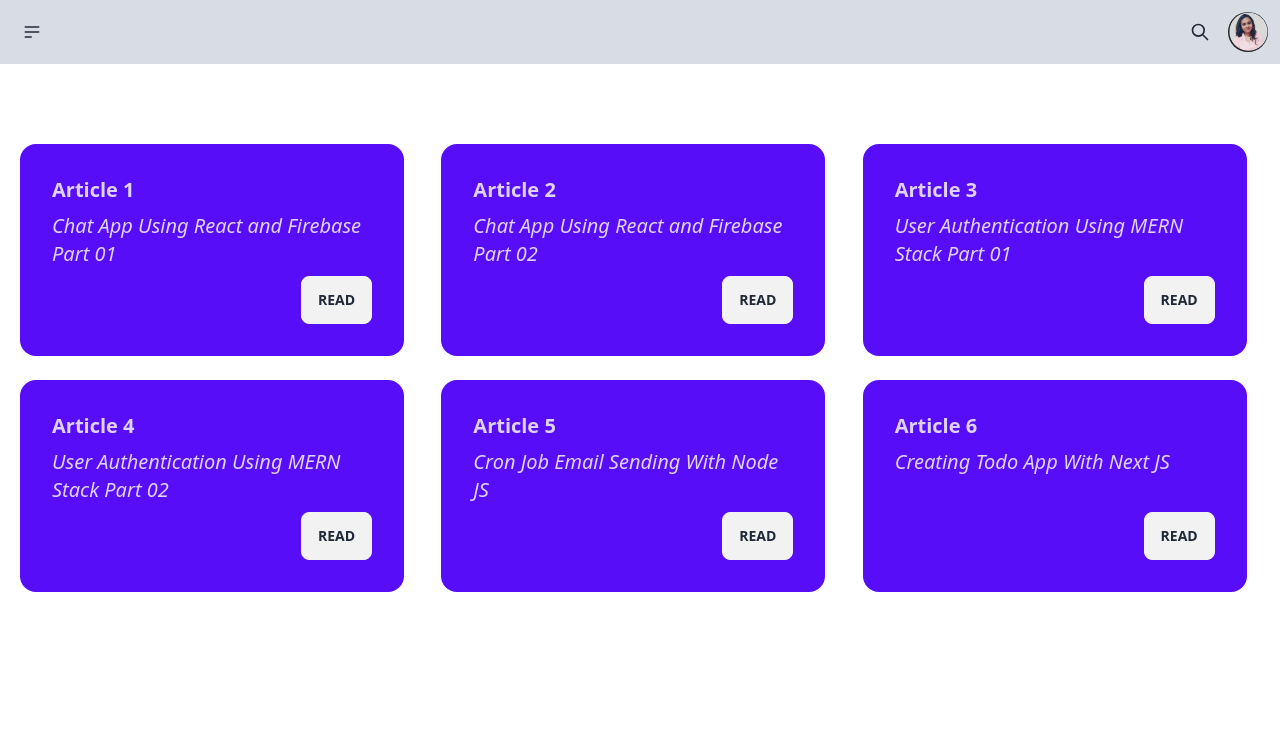
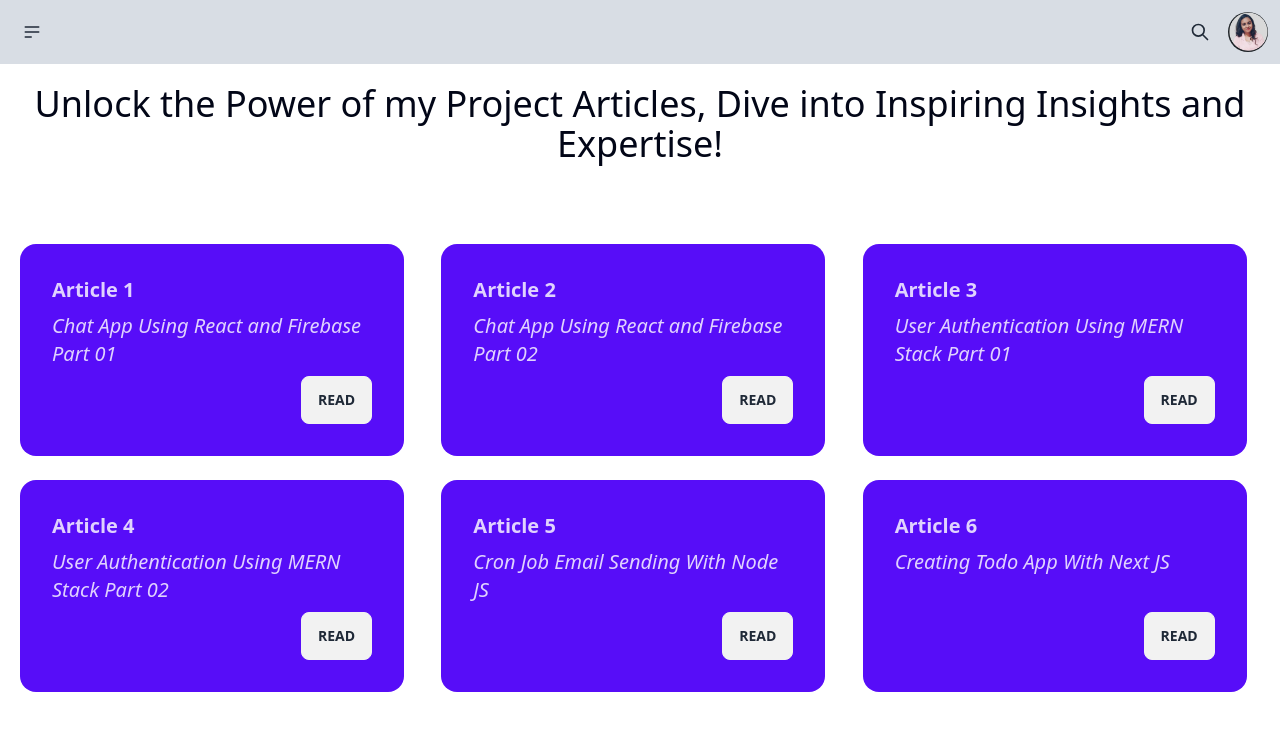
Before and after one commit to Amaya-2001/My-Portfolio, a React (Create React App) app: page /articles in a window 1280 px wide. Shown: the top 730 px of the page. Built offline with nearby package versions, Linux system fonts and the light colour scheme.

Commit message:
Added topic for article page

```diff
--- a/src/components/Article.js
+++ b/src/components/Article.js
@@ -8,6 +8,10 @@ function Article() {
   return (
     <div>
       <Navbar />
+      <h1 className="text-4xl mt-5 text-center text-slate-950">
+        Unlock the Power of my Project Articles, Dive into Inspiring Insights
+        and Expertise!
+      </h1>
       <div class="grid grid-cols-3 gap-6 mt-20 ml-5 mr-5">
         <div className="card w-96 bg-primary text-primary-content">
           <div className="card-body">
```
